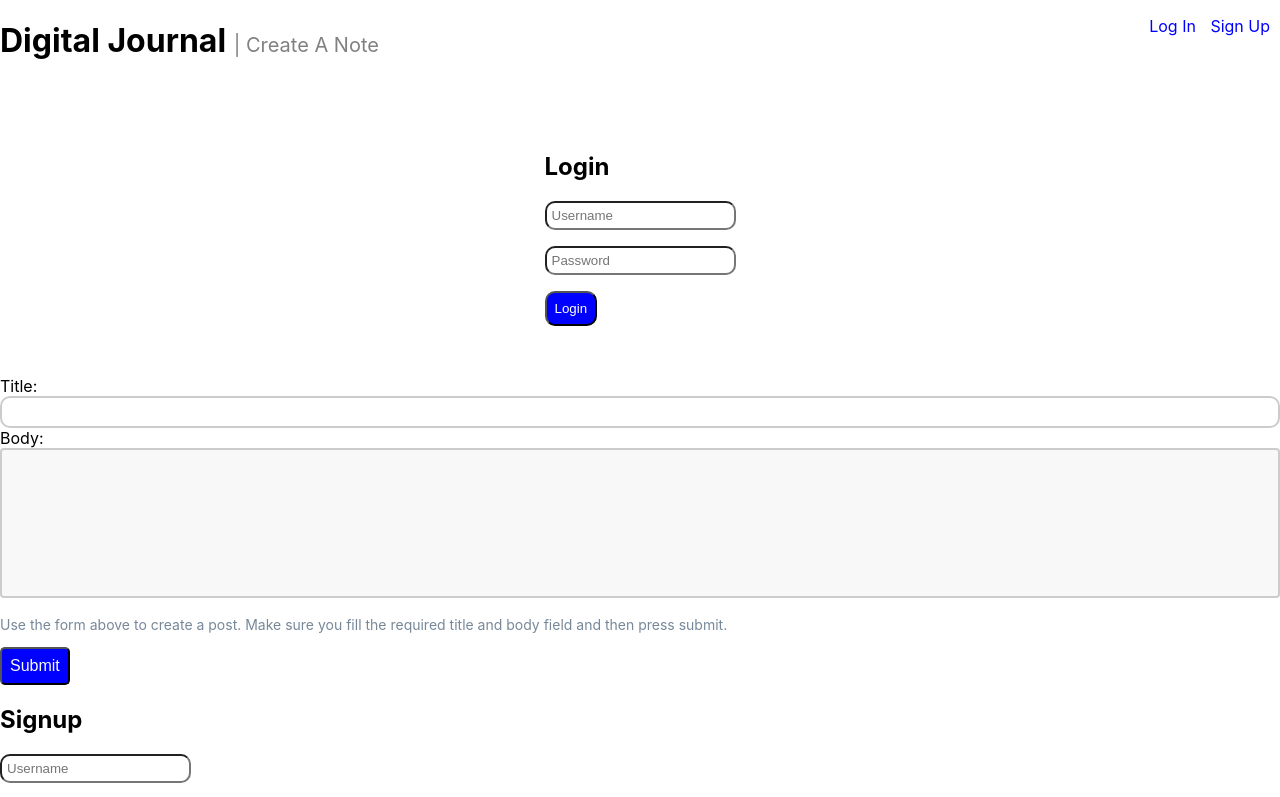
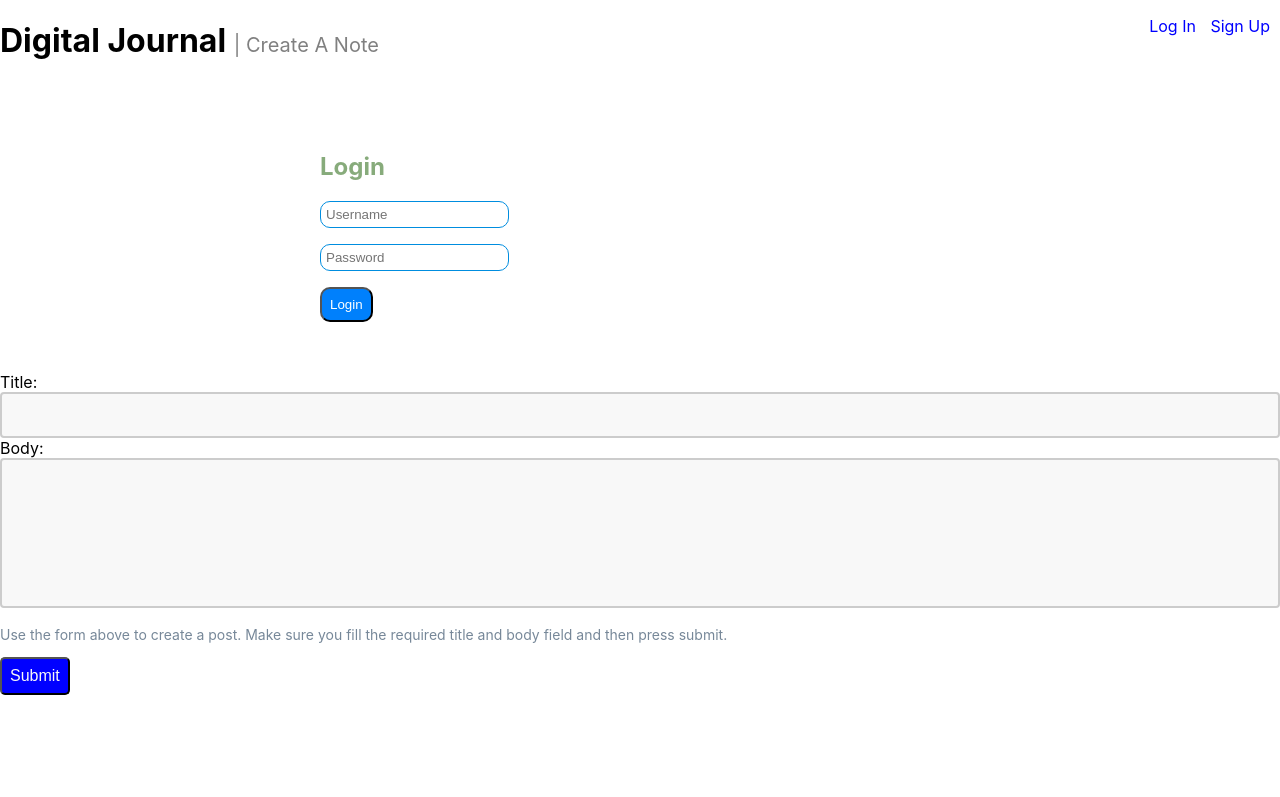
Before and after one commit to Hemlatab/digital-journal, a React (Create React App) app: page /LoginForm in a window 1280 px wide. Shown: the top 797 px of the page. Built offline with nearby package versions, Linux system fonts and the light colour scheme.

Commit message:
Add styling to pages

```diff
--- a/src/components/App.css
+++ b/src/components/App.css
@@ -1,8 +1,15 @@
-.create-note-title{
-  color:gray;
+:root {
+  --primary-color: #008000;
+  --blue: #0080fc;
+  --red: #e9004a;
+  --light-grey: #dff8d5;
+  --light-green: #87ab7b;
+}
+.create-note-title {
+  color: gray;
   font-size: 20px;
   font-weight: lighter;
 }
-.navbar{
+.navbar {
   list-style: none;
 }
--- a/src/components/App.js
+++ b/src/components/App.js
@@ -1,8 +1,8 @@
 import React from 'react';
 import './App.css';
 import Header from './Header';
-import LoginForm from './LoginForm';
-import SignupForm from './SignupForm';
+// import LoginForm from './LoginForm';
+// import SignupForm from './SignupForm';
 import AddJournalForm from './AddJournalForm';
 //import Footer from './Footer';
 
@@ -13,8 +13,7 @@ function App() {
      <Header />
      <AddJournalForm />
      <br />
-     <SignupForm />
-     <LoginForm />
+
       {/* <Footer /> */}
     </div>
   );
--- a/src/components/Header.css
+++ b/src/components/Header.css
@@ -1,7 +1,9 @@
 .header {
   display: flex;
 }
-
+h2 {
+  color: #87ab7b;
+}
 .navbar {
   margin-left: auto;
 }
--- a/src/components/LoginForm.css
+++ b/src/components/LoginForm.css
@@ -1,30 +1,26 @@
 body {
   height: 100%;
 }
-
+h2 {
+  color: #87ab7b;
+}
 .login-form {
   padding: 50px;
   height: 100%;
   display: flex;
-  align-items: center;
-  justify-content: center;
+  width: 50%;
+  margin: 0 auto;
 }
 
-input[type="text"] {
+.input-field {
   padding: 5px;
-  background-color: #ffffff;
   border-radius: 10px;
-}
-
-input[type="password"] {
-  padding: 5px;
-  background-color: #ffffff;
-  border-radius: 10px;
+  border: 1px solid #008ddf;
 }
 
 .login-submit-btn {
   padding: 8px;
-  background-color: blue;
+  background-color: #0080fc;
   border-radius: 10px;
   align-items: center;
   color: #ffffff;
--- a/src/components/SignupForm.css
+++ b/src/components/SignupForm.css
@@ -1,10 +1,11 @@
-input[type="text"] {
-  padding: 5px;
-  background-color: #ffffff;
-  border-radius: 10px;
+h2 {
+  color: #87ab7b;
 }
-
-input[type="password"] {
+.signup-form {
+  width: 50%;
+  margin: 0 auto;
+}
+.input-field {
   padding: 5px;
   background-color: #ffffff;
   border-radius: 10px;
@@ -12,7 +13,7 @@ input[type="password"] {
 
 .register-btn {
   padding: 8px;
-  background-color: blue;
+  background-color: #0080fc;
   border-radius: 10px;
   color: #ffffff;
 }
```
